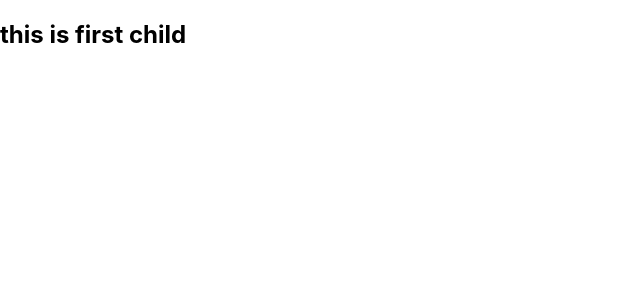
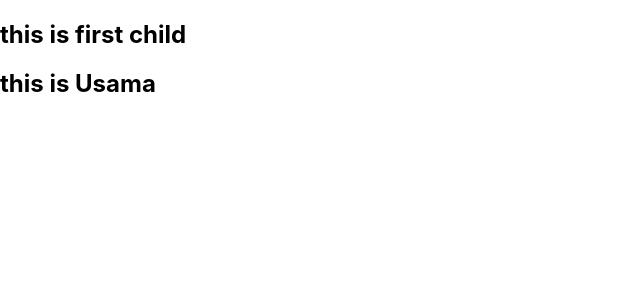
Before and after one commit to Muhammad-Usama-07/WebDevBootcamp2020, a React (Create React App) app in the folder Class05/: page / in a window 1280 px wide. Shown: the top 300 px of the page, without its empty margins (0-640 px from the left). Built offline with nearby package versions, Linux system fonts and the light colour scheme.

Commit message:
Passing Data from Grand parent to grand childchild

```diff
--- a/Class05/src/App.js
+++ b/Class05/src/App.js
@@ -6,7 +6,7 @@ import Parent from './Parent'
 function App() {
   return (
     <div>
-      <Parent />
+      <Parent name='Usama'/>
     </div>
   );
 }
--- a/Class05/src/Child.js
+++ b/Class05/src/Child.js
@@ -1,9 +1,11 @@
 import React from 'react'
 
-const Child = () => {
+const Child = (props) => {
     return(
         <div>
             <h2>this is first child</h2>
+            <h2>this is {props.name}</h2>
+
         </div>
     )
 }
--- a/Class05/src/Parent.js
+++ b/Class05/src/Parent.js
@@ -2,9 +2,9 @@ import React from 'react'
 
 import Child from './Child.js'
 
-const Parent = () => {
+const Parent = (props) => {
     return(
-        <Child />
+        <Child name={props.name}/>
     )
 }
 
```
Also changed, not shown: 1 other file (tests, documents, lock files or other folders).
